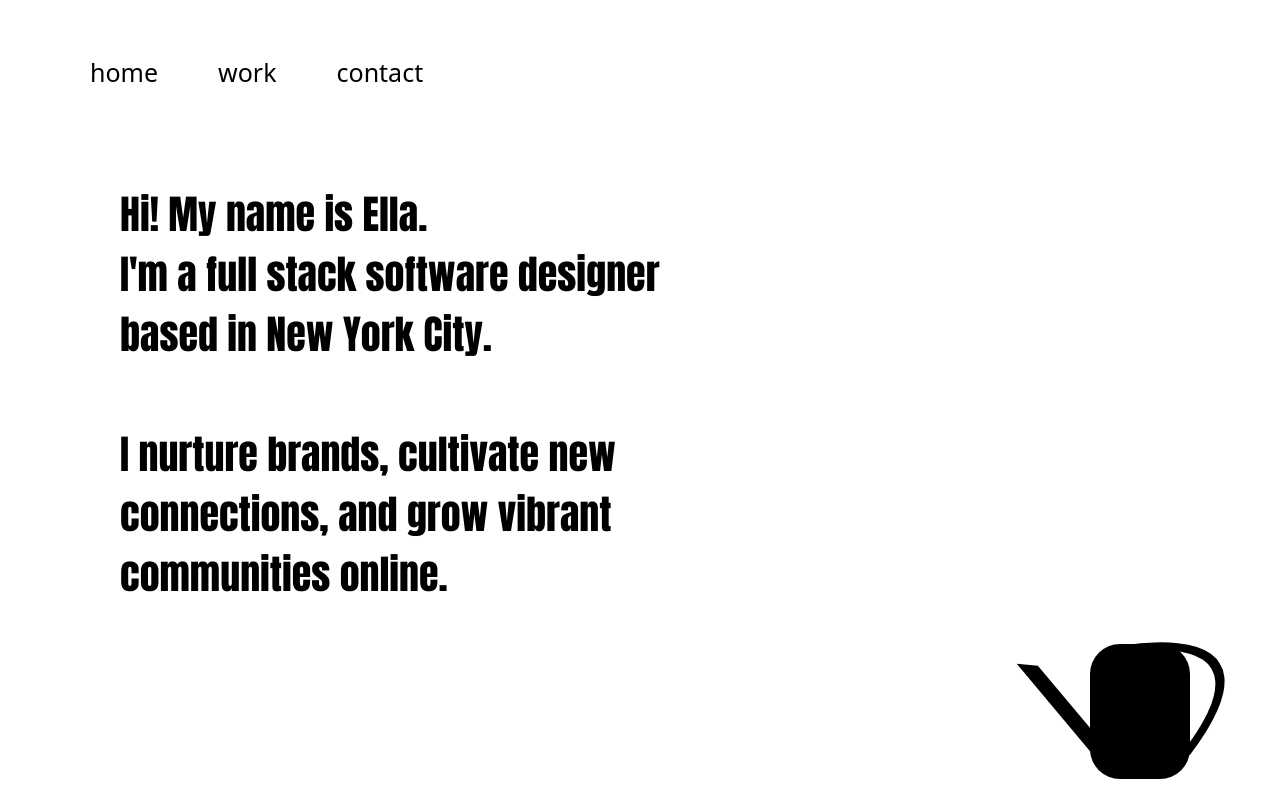
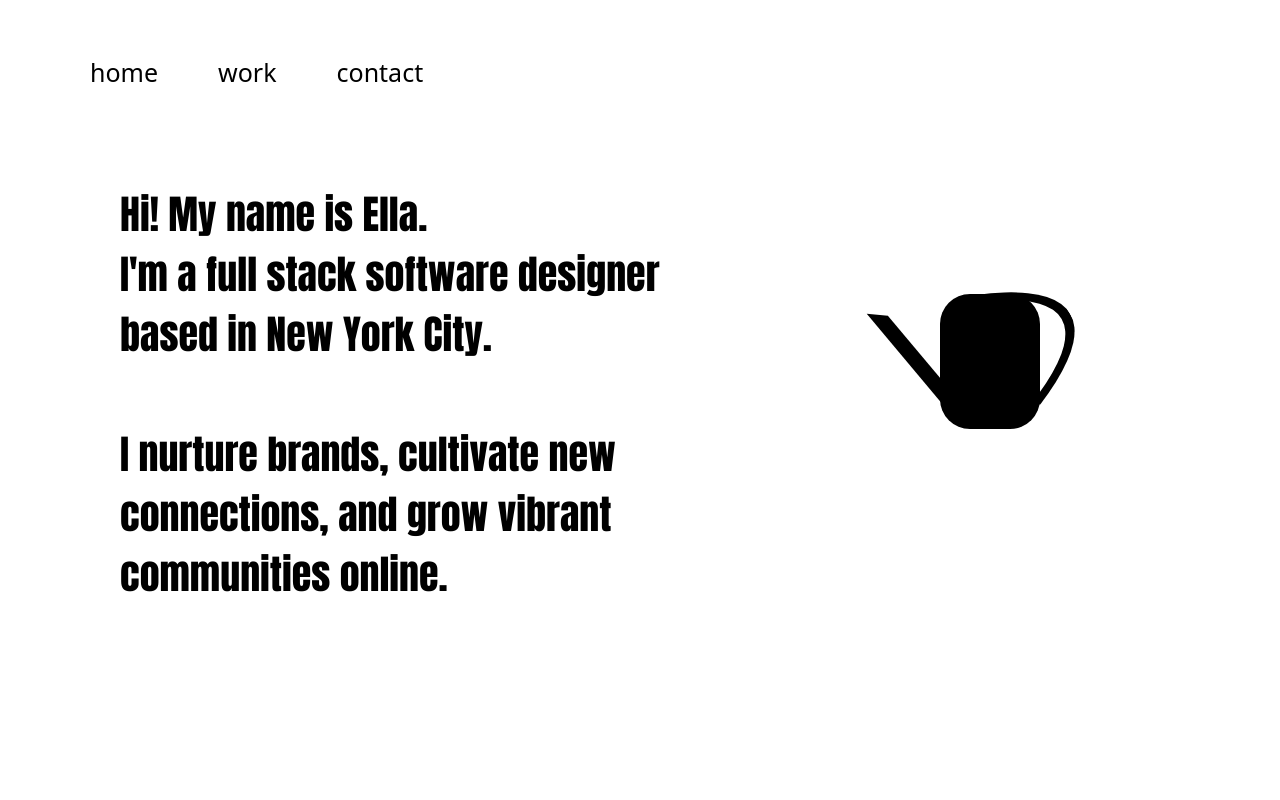
Before and after one commit to ellafreudenberger/Portfolio-Website, a React (Create React App) app in the folder my-portfolio/: page / in a window 1280 px wide. Shown: the top 800 px of the page. Built offline with nearby package versions, Linux system fonts and the light colour scheme.

Commit message:
watering can styling

```diff
--- a/my-portfolio/src/index.css
+++ b/my-portfolio/src/index.css
@@ -9,13 +9,6 @@ body {
   bottom: 0;
   width: 100%;
   position: relative;
-}
-
-
-
-.shape-container {
-  display: flex;
-  justify-content: center;
 }
 
 .shape {
--- a/my-portfolio/src/styling/wateringCan.css
+++ b/my-portfolio/src/styling/wateringCan.css
@@ -5,7 +5,8 @@
 
 .button-container {
     position: relative;
-    left: 500px;
+    left: 350px;
+    top: -350px;
 }
 
 .cylinder-button {
```
